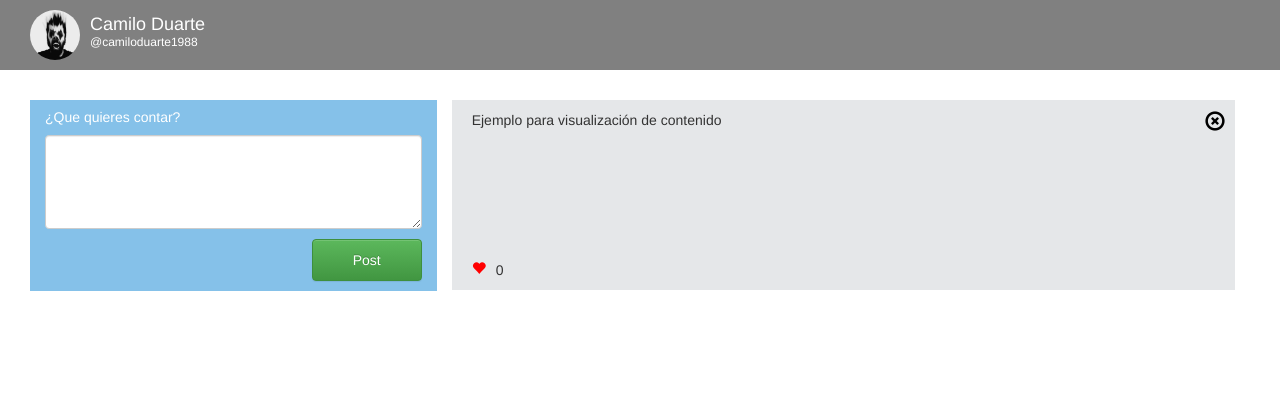
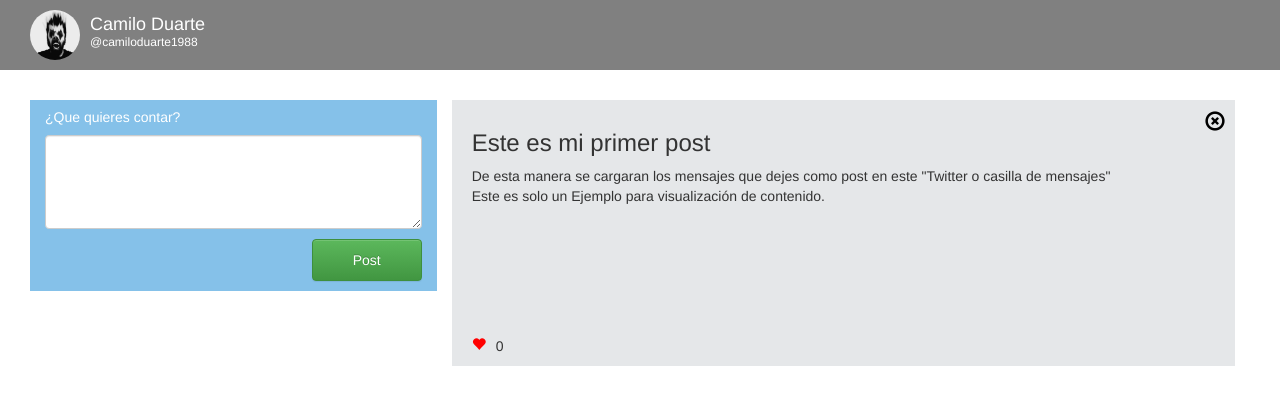
Before and after one commit to camiloduarte1988/prueba-js-jquery, a plain HTML site: page index.html in a window 1280 px wide. Drawn offline with nearby package versions, Linux system fonts and the light colour scheme.

Commit message:
Prueba de Jquery y Java, Camilo Duarte

```diff
--- a/index.html
+++ b/index.html
@@ -49,7 +49,12 @@
 		<div id="board">
 			<div id="pinclose" class="glyphicon glyphicon-remove-circle">
 		  		</div>
-		  		<p style="margin-left: 20px">Ejemplo para visualización de contenido</p>
+				<h3 style="margin-left: 20px">Este es mi primer post</h3>
+
+				<p style="margin-left: 20px">
+		  		De esta manera se cargaran los mensajes que dejes como post en este "Twitter o casilla de mensajes"
+		  		 <br>
+		  		Este es solo un Ejemplo para visualización de contenido. </p>
 		  	<div class="boxPostContent style-box-right">
 
 		  	</div>
```
